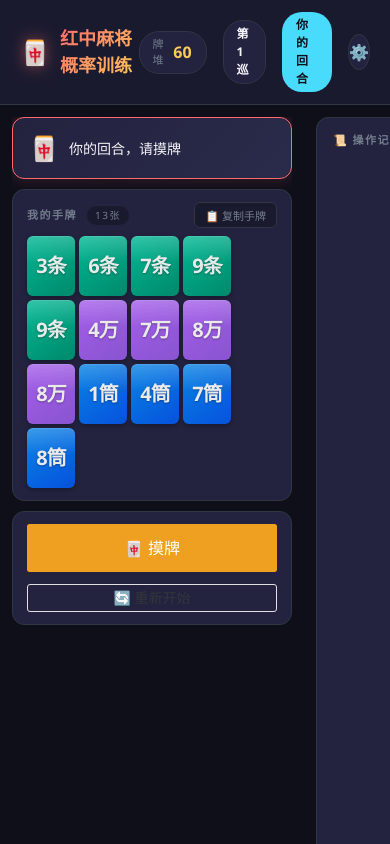
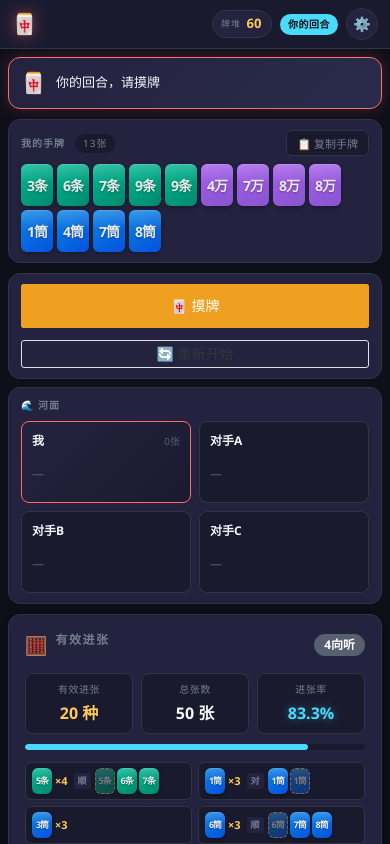
Before and after one commit to QTprincekin/HongZhongMaJiang, a Vue app: page / in a window 390 px wide. Both pictures are taken after a click on the button "🎮 开始游戏". Shown: the top 844 px of the page. Built offline with nearby package versions, Linux system fonts and the light colour scheme.

Commit message:
feat: 移动端响应式适配

```diff
--- a/src/App.vue
+++ b/src/App.vue
@@ -1115,4 +1115,135 @@ function saveLLMConfig() { llm.updateConfig(llmConfig.value) }
   opacity: 1;
   max-height: 200px;
 }
+
+/* ============================================================
+   移动端适配
+   ============================================================ */
+@media (max-width: 768px) {
+  .app-header {
+    padding: 8px 12px;
+    gap: 8px;
+  }
+
+  .app-icon {
+    font-size: 20px;
+  }
+
+  .app-title {
+    font-size: 14px;
+  }
+
+  .header-right {
+    gap: 8px;
+  }
+
+  .deck-counter {
+    padding: 3px 8px;
+    gap: 4px;
+  }
+
+  .deck-label {
+    font-size: 9px;
+  }
+
+  .deck-value {
+    font-size: 13px;
+    min-width: 18px;
+  }
+
+  .round-badge,
+  .phase-badge {
+    font-size: 10px;
+    padding: 3px 8px;
+  }
+
+  .settings-btn {
+    width: 32px;
+    height: 32px;
+    font-size: 14px;
+  }
+
+  .app-main {
+    grid-template-columns: 1fr;
+    grid-template-rows: auto auto auto;
+    gap: 8px;
+    padding: 8px;
+    overflow-y: auto;
+  }
+
+  .left-panel,
+  .center-panel,
+  .right-panel {
+    overflow: visible;
+  }
+
+  .status-card {
+    padding: 10px 12px;
+  }
+
+  .status-icon {
+    font-size: 20px;
+  }
+
+  .status-text {
+    font-size: 13px;
+  }
+
+  .hand-section,
+  .melds-section,
+  .waiting-section,
+  .switch-section,
+  .action-section,
+  .river-section,
+  .simulator-section,
+  .history-section {
+    padding: 10px 12px;
+  }
+
+  .section-label {
+    font-size: 10px;
+    letter-spacing: 1px;
+  }
+
+  .start-btn,
+  .action-btn {
+    font-size: 14px;
+    height: 44px;
+  }
+
+  .sim-result {
+    flex-direction: column;
+    gap: 8px;
+  }
+
+  .stat-value {
+    font-size: 18px;
+  }
+
+  .settings-body {
+    flex-direction: column;
+    align-items: stretch;
+    gap: 10px;
+  }
+
+  .setting-item.full {
+    min-width: auto;
+  }
+
+  .setting-item input[type="text"],
+  .setting-item input[type="password"] {
+    min-width: auto;
+    width: 100%;
+  }
+}
+
+@media (max-width: 480px) {
+  .app-title {
+    display: none;
+  }
+
+  .round-badge {
+    display: none;
+  }
+}
 </style>
--- a/src/components/TileView.vue
+++ b/src/components/TileView.vue
@@ -199,4 +199,54 @@ const SUIT_NAMES: Record<string, string> = {
   line-height: 14px;
   z-index: 2;
 }
+
+/* 移动端牌尺寸缩小 */
+@media (max-width: 768px) {
+  .tile:not(.small):not(.mini):not(.meld-tile) {
+    width: 38px;
+    height: 48px;
+    font-size: 16px;
+  }
+
+  .tile.small {
+    width: 28px;
+    height: 34px;
+    font-size: 12px;
+  }
+
+  .tile.mini,
+  .tile.meld-tile {
+    width: 24px;
+    height: 30px;
+    font-size: 11px;
+  }
+
+  .tile-count {
+    font-size: 8px;
+    padding: 0 2px;
+    min-width: 12px;
+    line-height: 12px;
+  }
+}
+
+@media (max-width: 480px) {
+  .tile:not(.small):not(.mini):not(.meld-tile) {
+    width: 32px;
+    height: 42px;
+    font-size: 14px;
+  }
+
+  .tile.small {
+    width: 24px;
+    height: 30px;
+    font-size: 10px;
+  }
+
+  .tile.mini,
+  .tile.meld-tile {
+    width: 20px;
+    height: 26px;
+    font-size: 9px;
+  }
+}
 </style>
--- a/src/styles/main.css
+++ b/src/styles/main.css
@@ -264,3 +264,36 @@ body {
 .mb-2 { margin-bottom: 16px; }
 .gap-1 { gap: 8px; }
 .gap-2 { gap: 16px; }
+
+/* ============================================================
+   移动端基础适配
+   ============================================================ */
+@media (max-width: 768px) {
+  body {
+    font-size: 13px;
+  }
+
+  .panel {
+    padding: 10px 12px;
+  }
+
+  .btn {
+    padding: 8px 14px;
+    font-size: 13px;
+  }
+}
+
+@media (max-width: 480px) {
+  body {
+    font-size: 12px;
+  }
+
+  .panel {
+    padding: 8px 10px;
+  }
+
+  .btn {
+    padding: 6px 10px;
+    font-size: 12px;
+  }
+}
```
